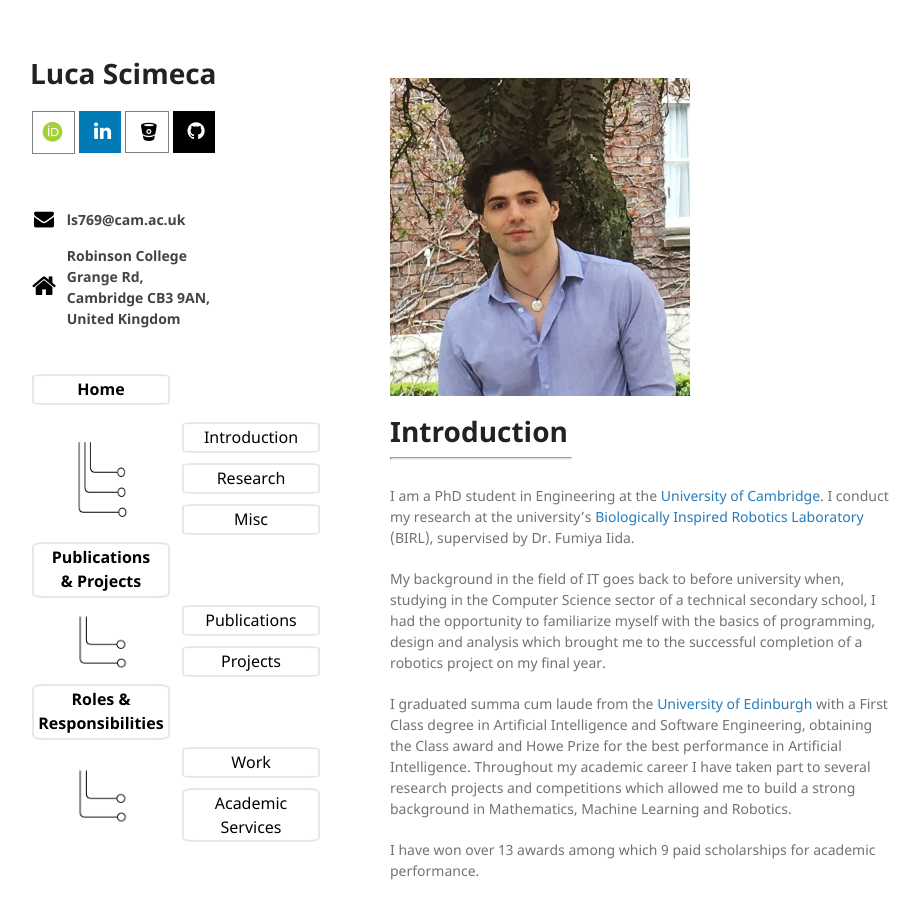
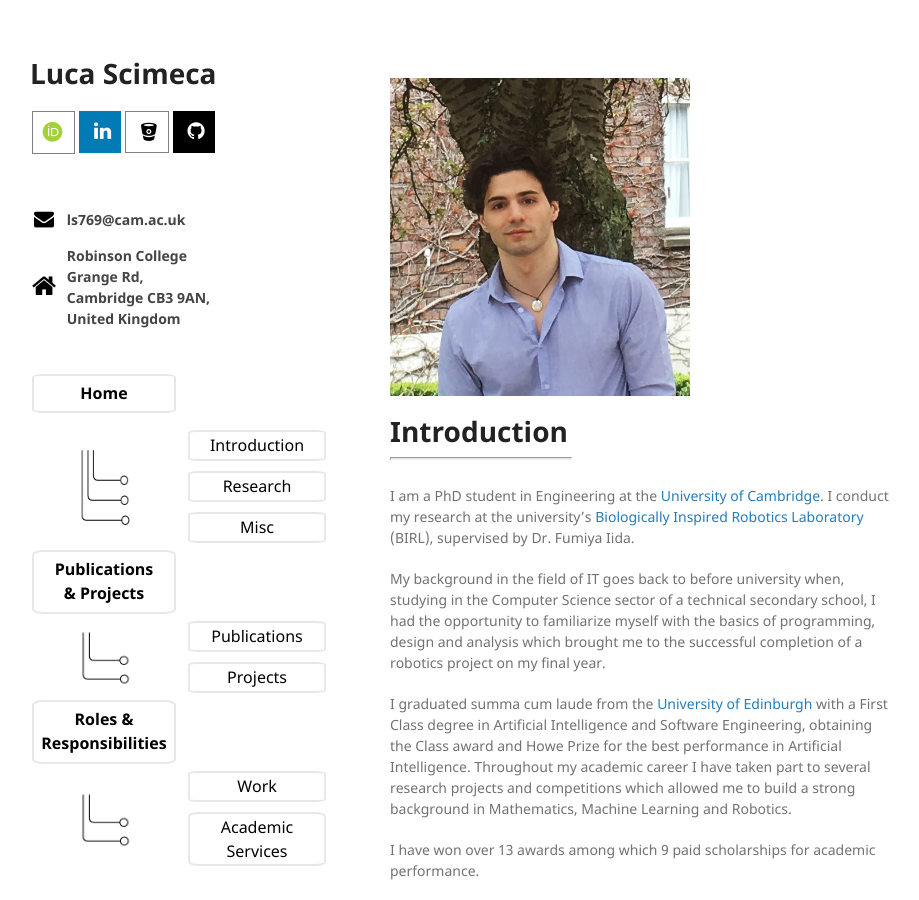
Before and after one commit to lucascimeca/lucascimeca.github.io, a Jekyll site: the page built from index.md, in a window 1280 px wide and 900 px high. Shown: the whole window, without its empty margins (180-1099 px from the left). Built offline with Jekyll 4.4.1, drawn with Linux system fonts in a browser that asks for light colours; nearby versions of some CDN libraries; some web fonts are replaced; the repository's description, which GitHub fills in, is left out.

Commit message:
Update default.html

```diff
--- a/_layouts/default.html
+++ b/_layouts/default.html
@@ -69,7 +69,7 @@
 
         <table style="width: 200px">
           <tr>
-            <th><a href="https://lucascimeca.github.io/#-intro_img" class="button-hover" style="vertical-align:middle">Home</a></th>
+            <th><a href="https://lucascimeca.github.io/#-intro_img" class="button-hover" style="vertical-align:middle; padding: 5px 5px 5px 5px">Home</a></th>
           </tr>
           <td></td>
           <tr>
@@ -80,7 +80,7 @@
           <tr><td><a href="https://lucascimeca.github.io/#-research" class="button-hover" style="vertical-align:middle">Research</a> </td></tr>
           <tr><td><a href="https://lucascimeca.github.io/#-misc" class="button-hover" style="vertical-align:middle">Misc</a> </td></tr>
           <tr>
-            <th><a href="https://lucascimeca.github.io/publications" class="button-hover-large" style="vertical-align:middle">Publications </br>& Projects</a></th>
+            <th><a href="https://lucascimeca.github.io/publications" class="button-hover-large" style="vertical-align:middle; padding: 5px 5px 5px 5px">Publications </br>& Projects</a></th>
             <td></td>
           </tr>
           <tr>
@@ -89,7 +89,7 @@
             <td><a href="https://lucascimeca.github.io/publications#-publications---" class="button-hover" style="vertical-align:middle">Publications </a> </td></tr>
           <tr><td><a href="https://lucascimeca.github.io/publications#-projects" class="button-hover" style="vertical-align:middle">Projects</a> </td></tr>
           <tr>
-            <th><a href="https://lucascimeca.github.io/responsibilities" class="button-hover-large" style="vertical-align:middle">Roles & Responsibilities</a> </td></th>
+            <th><a href="https://lucascimeca.github.io/responsibilities" class="button-hover-large" style="vertical-align:middle; padding: 5px 5px 5px 5px">Roles & Responsibilities</a> </td></th>
             <td></td>
           </tr>
           <tr>
```
